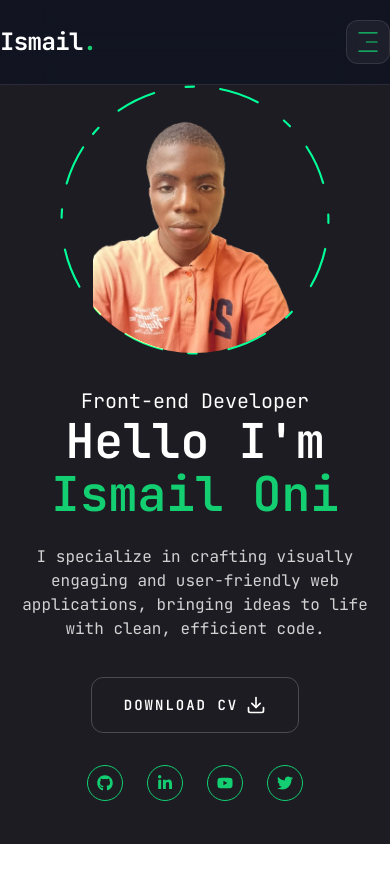
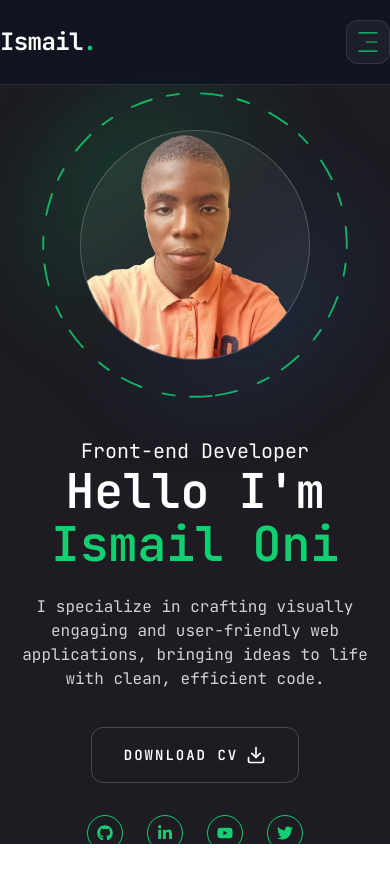
Before and after one commit to ismailoni/dev-portfolio-v1, a Next.js app: page / in a window 390 px wide. Shown: the top 882 px of the page. Built offline with nearby package versions, Linux system fonts and the light colour scheme.

Commit message:
Refactor Photo component for improved styling and animation effects

```diff
--- a/components/Photo.jsx
+++ b/components/Photo.jsx
@@ -5,42 +5,46 @@ import Image from "next/image";
 
 const Photo = () => {
   return (
-    <div className="relative w-full h-full">
-        <motion.div initial={{opacity: 0}} animate={{opacity: 1, transition: {delay: 2, duration: 0.4, ease: 'easeIn'}}}>
-            <motion.div initial={{opacity: 0}} animate={{opacity: 1, transition: {delay: 2.4, duration: 0.4, ease: 'easeInOut'}}} className="w-[268px] h-[268px] xl:w-[398px] xl:h-[398px] mix-blend-lighten absolute">
-                <Image src='/hero.png' priority quality={100} fill alt="Hero" className="object-contain rounded-full"/>
-            </motion.div>
+    <div className="relative mx-auto h-[320px] w-[320px] md:h-[380px] md:w-[380px] xl:h-[460px] xl:w-[460px]">
+        <motion.div
+          initial={{ opacity: 0, scale: 0.96 }}
+          animate={{ opacity: 1, scale: 1, transition: { delay: 0.2, duration: 0.5 } }}
+          className="absolute inset-0 rounded-full bg-gradient-to-br from-accent/30 via-transparent to-blue-500/20 blur-2xl"
+        />
+
+        <motion.div
+          initial={{ opacity: 0 }}
+          animate={{ opacity: 1, transition: { delay: 0.25, duration: 0.45 } }}
+          className="absolute inset-[14%] z-10 overflow-hidden rounded-full border border-white/20 bg-white/5"
+        >
+          <Image src='/hero.png' priority quality={100} fill alt="Hero" className="object-cover"/>
         </motion.div>
 
-        <motion.div initial={{opacity: 0}} animate={{opacity: 1, transition: {delay: 2, duration: 0.4, ease: 'easeIn'}}}>
         <motion.svg
-            className='w-[270px] xl:w-[408px] h-[270px] xl:h-[408px]'
+          className='h-full w-full'
           fill='transparent'
           viewBox='0 0 506 506'
-            xmlns='http"//www.w3.org/2000/svg'
+          xmlns='http://www.w3.org/2000/svg'
+          initial={{ opacity: 0 }}
+          animate={{ opacity: 1, transition: { delay: 0.2, duration: 0.35 } }}
         >
           <motion.circle
             cx='253'
             cy='253'
-              r='250'
-              stroke="#00ff99"
-              strokeWidth={4}
+            r='240'
+            stroke="#13cf71"
+            strokeOpacity={0.85}
+            strokeWidth={3}
             strokeLinecap='round'
             strokeLinejoin='round'
-              initial={{strokeDasharray: '24 10 0 0'}}
+            initial={{ strokeDasharray: '20 30 10 50' }}
             animate={{
-                strokeDasharray: ['15 120 25 25', '16 25 92 72', '4 250 22 22'],
-                rotate: [120, 360],
-
+              strokeDasharray: ['20 30 10 50', '50 18 30 18', '30 28 20 36'],
+              rotate: [0, 360],
             }}
-              transition={{
-                duration: 20,
-                repeat: Infinity,
-                repeatType: 'reverse',
-              }}
+            transition={{ duration: 24, repeat: Infinity, ease: 'linear' }}
           />
         </motion.svg>
-        </motion.div>
     </div>
   )
 }
```
Lines whose indentation alone changed are shown as unchanged.
